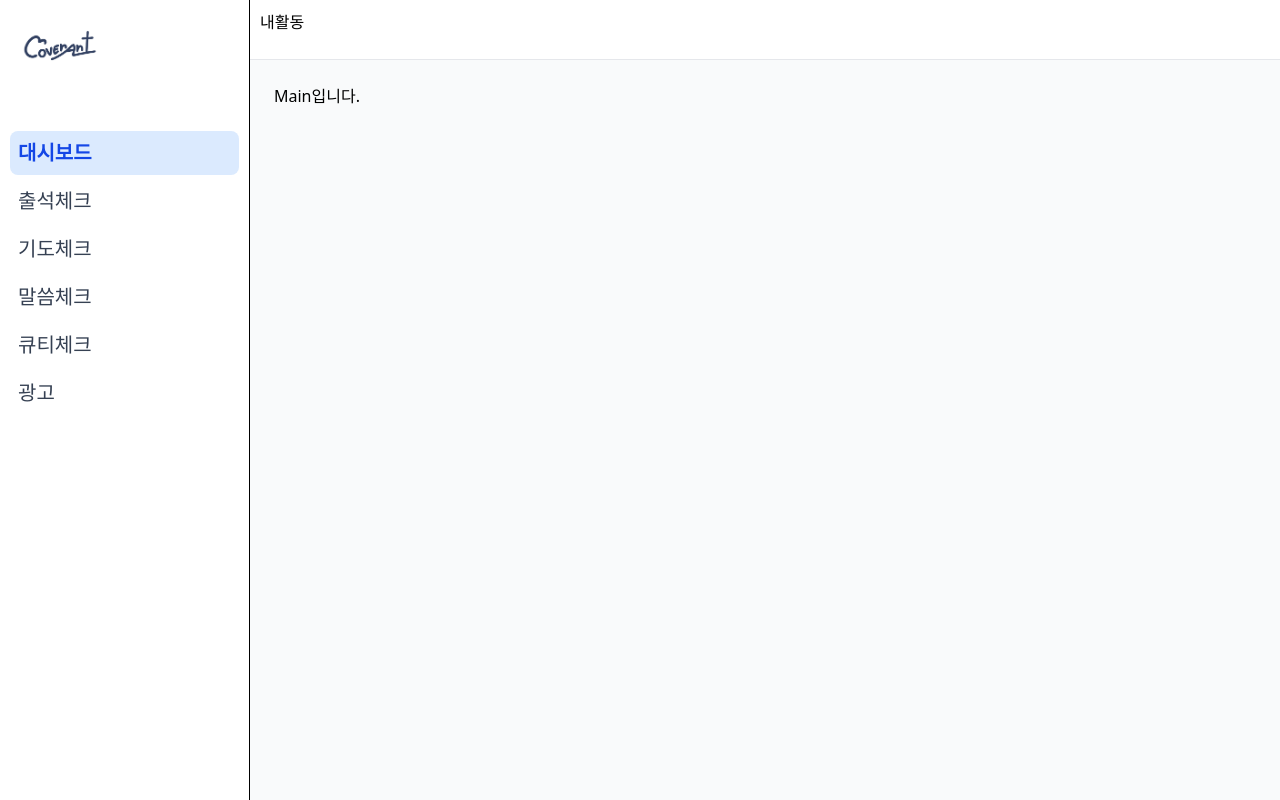
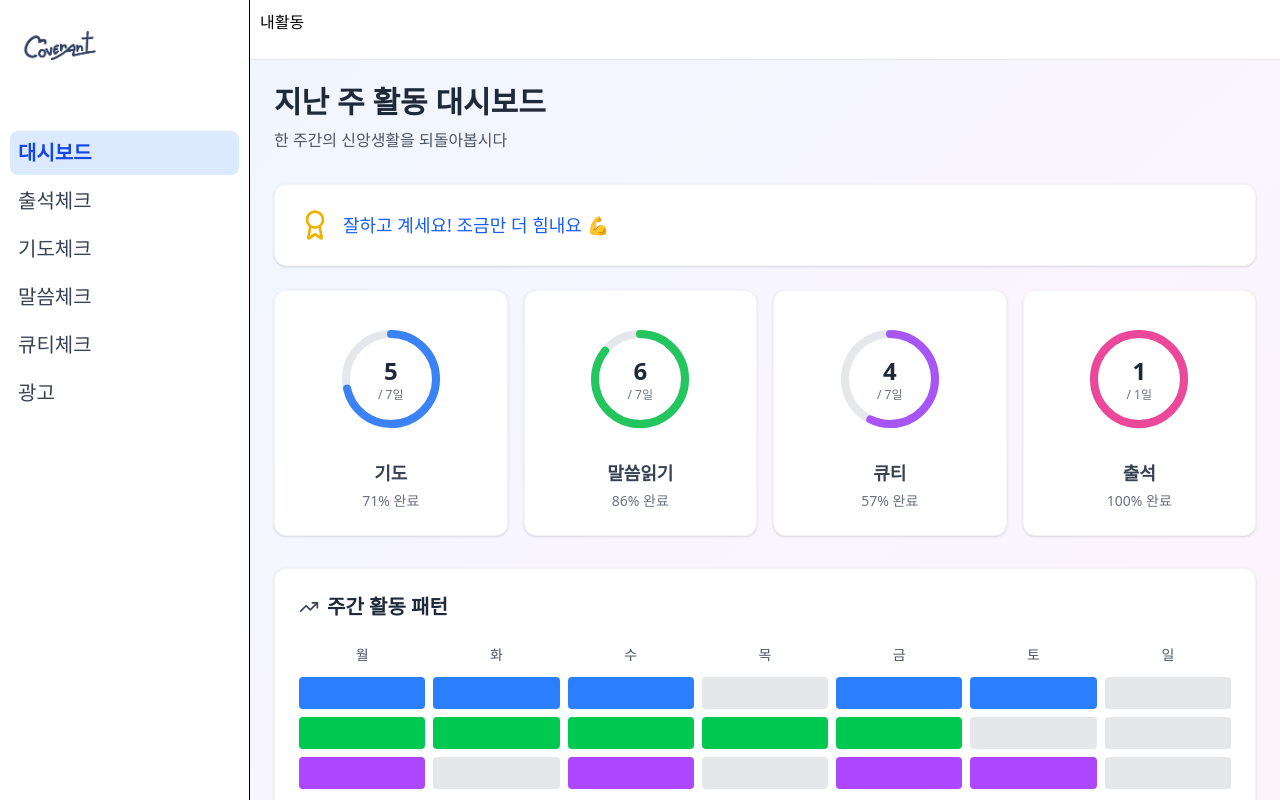
Before and after one commit to jin-park0115/JejaYuth, a React (Vite) app: page /home/dashboard in a window 1280 px wide. Built offline with nearby package versions, Linux system fonts and the light colour scheme; no server answers.

Commit message:
dashboard UI구현

```diff
--- /dev/null
+++ b/src/components/check/ActivityCard.tsx
@@ -0,0 +1,58 @@
+interface ActivityCardProps {
+  title: string;
+  count: number;
+  goal: number;
+  color: string;
+  strokeColor: string;
+}
+
+export default function ActivityCard({
+  title,
+  count,
+  goal,
+  strokeColor,
+}: ActivityCardProps) {
+  const percentage = (count / goal) * 100;
+  const circumference = 2 * Math.PI * 45;
+  const strokeDashoffset = circumference - (percentage / 100) * circumference;
+
+  return (
+    <div className="bg-white rounded-xl p-6 shadow-sm border border-gray-100 hover:shadow-md transition-shadow">
+      <div className="flex flex-col items-center">
+        <div className="relative w-32 h-32 mb-4">
+          <svg className="transform -rotate-90 w-32 h-32">
+            <circle
+              cx="64"
+              cy="64"
+              r="45"
+              stroke="#e5e7eb"
+              strokeWidth="8"
+              fill="none"
+            />
+            <circle
+              cx="64"
+              cy="64"
+              r="45"
+              stroke={strokeColor}
+              strokeWidth="8"
+              fill="none"
+              strokeDasharray={circumference}
+              strokeDashoffset={strokeDashoffset}
+              strokeLinecap="round"
+              className="transition-all duration-1000 ease-out"
+            />
+          </svg>
+          <div className="absolute inset-0 flex flex-col items-center justify-center">
+            <div className="text-2xl font-bold text-gray-800">{count}</div>
+            <div className="text-xs text-gray-500">/ {goal}일</div>
+          </div>
+        </div>
+
+        <h3 className="text-gray-700 font-semibold text-lg mb-1">{title}</h3>
+        <div className="text-sm text-gray-500">
+          {percentage.toFixed(0)}% 완료
+        </div>
+      </div>
+    </div>
+  );
+}
--- /dev/null
+++ b/src/components/check/MotivationMessage.tsx
@@ -0,0 +1,46 @@
+import { Award } from "lucide-react";
+
+interface MotivationMessageProps {
+  percentage: number;
+}
+
+export default function MotivationMessage({
+  percentage,
+}: MotivationMessageProps) {
+  const getMessage = () => {
+    if (percentage >= 90)
+      return {
+        text: "정말 훌륭해요! 꾸준히 실천하고 계시네요 🌟",
+        color: "text-green-600",
+      };
+    if (percentage >= 70)
+      return {
+        text: "잘하고 계세요! 조금만 더 힘내요 💪",
+        color: "text-blue-600",
+      };
+    if (percentage >= 50)
+      return {
+        text: "좋은 시작이에요. 함께 노력해봐요 😊",
+        color: "text-yellow-600",
+      };
+    return {
+      text: "오늘부터 다시 시작해볼까요? 응원합니다! 🙏",
+      color: "text-gray-600",
+    };
+  };
+
+  const message = getMessage();
+
+  return (
+    <div className="bg-white rounded-xl p-6 mb-6 shadow-sm border border-gray-100">
+      <div className="flex items-center gap-3">
+        <Award className="w-8 h-8 text-yellow-500" />
+        <div>
+          <p className={`text-lg font-medium ${message.color}`}>
+            {message.text}
+          </p>
+        </div>
+      </div>
+    </div>
+  );
+}
--- /dev/null
+++ b/src/components/check/StatCard.tsx
@@ -0,0 +1,14 @@
+interface StatCardProps {
+  value: number | string;
+  label: string;
+  color: string;
+}
+
+export default function StatCard({ value, label, color }: StatCardProps) {
+  return (
+    <div className="bg-white rounded-xl p-6 shadow-sm border border-gray-100 text-center">
+      <div className={`text-3xl font-bold ${color} mb-2`}>{value}</div>
+      <div className="text-gray-600">{label}</div>
+    </div>
+  );
+}
--- /dev/null
+++ b/src/components/check/WeeklyCalendar.tsx
@@ -0,0 +1,68 @@
+import { TrendingUp } from "lucide-react";
+
+interface DayActivity {
+  day: number;
+  prayer: boolean;
+  scripture: boolean;
+  qt: boolean;
+}
+
+interface WeeklyCalendarProps {
+  activityLog: DayActivity[];
+}
+
+export default function WeeklyCalendar({ activityLog }: WeeklyCalendarProps) {
+  const days = ["월", "화", "수", "목", "금", "토", "일"];
+
+  return (
+    <div className="bg-white rounded-xl p-6 shadow-sm border border-gray-100">
+      <div className="flex items-center gap-2 mb-6">
+        <TrendingUp className="w-5 h-5 text-gray-700" />
+        <h2 className="text-xl font-bold text-gray-800">주간 활동 패턴</h2>
+      </div>
+
+      <div className="grid grid-cols-7 gap-2">
+        {days.map((day, idx) => (
+          <div key={idx} className="text-center">
+            <div className="text-sm font-medium text-gray-600 mb-3">{day}</div>
+            <div className="space-y-2">
+              <div
+                className={`h-8 rounded ${
+                  activityLog[idx]?.prayer ? "bg-blue-500" : "bg-gray-200"
+                }`}
+                title="기도"
+              />
+              <div
+                className={`h-8 rounded ${
+                  activityLog[idx]?.scripture ? "bg-green-500" : "bg-gray-200"
+                }`}
+                title="말씀"
+              />
+              <div
+                className={`h-8 rounded ${
+                  activityLog[idx]?.qt ? "bg-purple-500" : "bg-gray-200"
+                }`}
+                title="큐티"
+              />
+            </div>
+          </div>
+        ))}
+      </div>
+
+      <div className="flex gap-4 mt-6 pt-4 border-t border-gray-100">
+        <div className="flex items-center gap-2">
+          <div className="w-4 h-4 bg-blue-500 rounded" />
+          <span className="text-sm text-gray-600">기도</span>
+        </div>
+        <div className="flex items-center gap-2">
+          <div className="w-4 h-4 bg-green-500 rounded" />
+          <span className="text-sm text-gray-600">말씀</span>
+        </div>
+        <div className="flex items-center gap-2">
+          <div className="w-4 h-4 bg-purple-500 rounded" />
+          <span className="text-sm text-gray-600">큐티</span>
+        </div>
+      </div>
+    </div>
+  );
+}
--- a/src/pages/DashBoard.tsx
+++ b/src/pages/DashBoard.tsx
@@ -1,7 +1,133 @@
+import { useState } from "react";
+import ActivityCard from "../components/check/ActivityCard";
+import MotivationMessage from "../components/check/MotivationMessage";
+import StatCard from "../components/check/StatCard";
+import WeeklyCalendar from "../components/check/WeeklyCalendar";
+
+interface WeeklyGoal {
+  count: number;
+  goal: number;
+}
+
+interface WeeklyData {
+  prayer: WeeklyGoal;
+  scripture: WeeklyGoal;
+  qt: WeeklyGoal;
+  attendance: WeeklyGoal;
+}
+interface DayActivity {
+  day: number;
+  prayer: boolean;
+  scripture: boolean;
+  qt: boolean;
+}
+
 export function DashBoard() {
+  //mockup data(실제로는 DB에서 가져올 예정)
+  const [weeklyData] = useState<WeeklyData>({
+    prayer: { count: 5, goal: 7 },
+    scripture: { count: 6, goal: 7 },
+    qt: { count: 4, goal: 7 },
+    attendance: { count: 1, goal: 1 },
+  });
+
+  //얘도 mockup data
+  const [activityLog] = useState<DayActivity[]>([
+    { day: 0, prayer: true, scripture: true, qt: true },
+    { day: 1, prayer: true, scripture: true, qt: false },
+    { day: 2, prayer: true, scripture: true, qt: true },
+    { day: 3, prayer: false, scripture: true, qt: false },
+    { day: 4, prayer: true, scripture: true, qt: true },
+    { day: 5, prayer: true, scripture: false, qt: true },
+    { day: 6, prayer: false, scripture: false, qt: false },
+  ]);
+
+  const totalActivities =
+    weeklyData.prayer.count + weeklyData.scripture.count + weeklyData.qt.count;
+  const totalGoals =
+    weeklyData.prayer.goal + weeklyData.scripture.goal + weeklyData.qt.goal;
+  const overallPercentage = Math.round((totalActivities / totalGoals) * 100);
+  const perfectDays = activityLog.filter(
+    (day) => day.prayer && day.scripture && day.qt
+  ).length;
+
+  const activities = [
+    {
+      title: "기도",
+      data: weeklyData.prayer,
+      color: "bg-blue-500",
+      strokeColor: "#3b82f6",
+    },
+    {
+      title: "말씀읽기",
+      data: weeklyData.scripture,
+      color: "bg-green-500",
+      strokeColor: "#22c55e",
+    },
+    {
+      title: "큐티",
+      data: weeklyData.qt,
+      color: "bg-purple-500",
+      strokeColor: "#a855f7",
+    },
+    {
+      title: "출석",
+      data: weeklyData.attendance,
+      color: "bg-pink-500",
+      strokeColor: "#ec4899",
+    },
+  ];
+
   return (
-    <div className="pt-6 pl-6">
-      <div>Main입니다.</div>
+    <div className="min-h-screen bg-gradient-to-br from-blue-50 via-purple-50 to-pink-50 p-6">
+      <div className="max-w-6xl mx-auto">
+        {/* 헤더 */}
+        <div className="mb-8">
+          <h1 className="text-3xl font-bold text-gray-800 mb-2">
+            지난 주 활동 대시보드
+          </h1>
+          <p className="text-gray-600">한 주간의 신앙생활을 되돌아봅시다</p>
+        </div>
+
+        {/* 격려 메시지 */}
+        <MotivationMessage percentage={overallPercentage} />
+
+        {/* 활동 카드 그리드 */}
+        <div className="grid grid-cols-1 md:grid-cols-2 lg:grid-cols-4 gap-4 mb-8">
+          {activities.map((activity, idx) => (
+            <ActivityCard
+              key={idx}
+              title={activity.title}
+              count={activity.data.count}
+              goal={activity.data.goal}
+              color={activity.color}
+              strokeColor={activity.strokeColor}
+            />
+          ))}
+        </div>
+
+        {/* 주간 활동 캘린더 */}
+        <WeeklyCalendar activityLog={activityLog} />
+
+        {/* 통계 요약 */}
+        <div className="mt-6 grid grid-cols-1 md:grid-cols-3 gap-4">
+          <StatCard
+            value={totalActivities}
+            label="총 활동 횟수"
+            color="text-blue-600"
+          />
+          <StatCard
+            value={perfectDays}
+            label="완벽한 날"
+            color="text-green-600"
+          />
+          <StatCard
+            value={`${overallPercentage}%`}
+            label="전체 달성률"
+            color="text-purple-600"
+          />
+        </div>
+      </div>
     </div>
   );
 }
```
Also changed, not shown: 1 other file (tests, documents, lock files or other folders).
